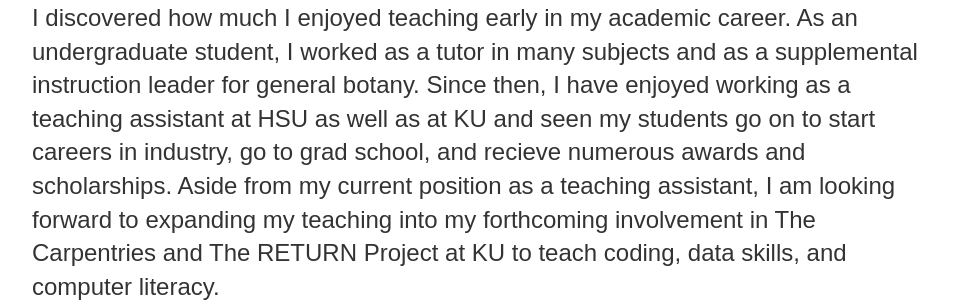
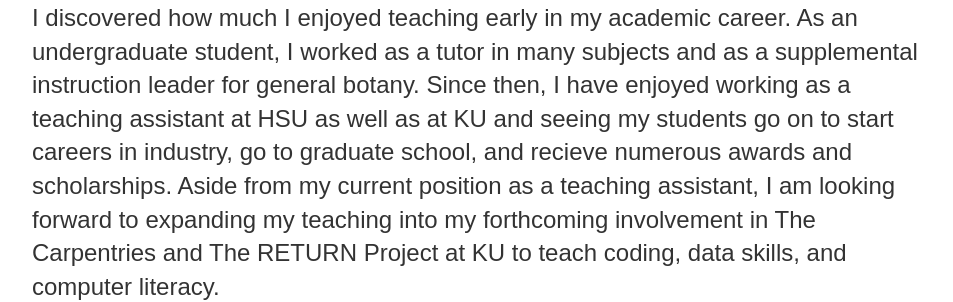
Before and after one commit to megannibbs/megannibbelink.github.io, a Jekyll site: the page built from about/index.html, in a window 1280 px wide. Shown: the part 1285-1587 px from the top of the page, without its empty margins (160-1113 px from the left). Built offline with Jekyll 4.4.1, drawn with Linux system fonts in a browser that asks for light colours.

Commit message:
Update index.html

```diff
--- a/about/index.html
+++ b/about/index.html
@@ -19,7 +19,7 @@ title: Meg Nibbelink | About
 		continue classical morphology and anatomy studies of both fossil and living plants, as well as move some of my work into sytematic theory as it pertains to morphology-based systematic analysis. <a href="/research">&nbsp;You can learn more about specific projects here.</a> I am a very proud alumnus of the Tomescu Lab at Humboldt State University (now Cal Poly Humboldt)
 		and current member of the Matsunaga Lab at the University of Kansas.</br>
 		I discovered how much I enjoyed teaching early in my academic career. As an undergraduate student, I worked as a tutor in many subjects and as a supplemental instruction leader for general botany.
-		Since then, I have enjoyed working as a teaching assistant at HSU as well as at KU and seen my students go on to start careers in industry, go to grad school, and recieve numerous awards and scholarships. Aside from my current position as a teaching assistant, I am looking forward to expanding my teaching into my forthcoming involvement in The Carpentries and The RETURN Project at KU
+		Since then, I have enjoyed working as a teaching assistant at HSU as well as at KU and seeing my students go on to start careers in industry, go to graduate school, and recieve numerous awards and scholarships. Aside from my current position as a teaching assistant, I am looking forward to expanding my teaching into my forthcoming involvement in The Carpentries and The RETURN Project at KU
 		to teach coding, data skills, and computer literacy.</p>
 	<p>Outside of my work, I enjoy trying new beers with my friends and spending time with my pets - Darwin (dog) and Hank (rabbit).</p>
 	<div class="row" style="padding 0px 0px 40px 0px">
```
